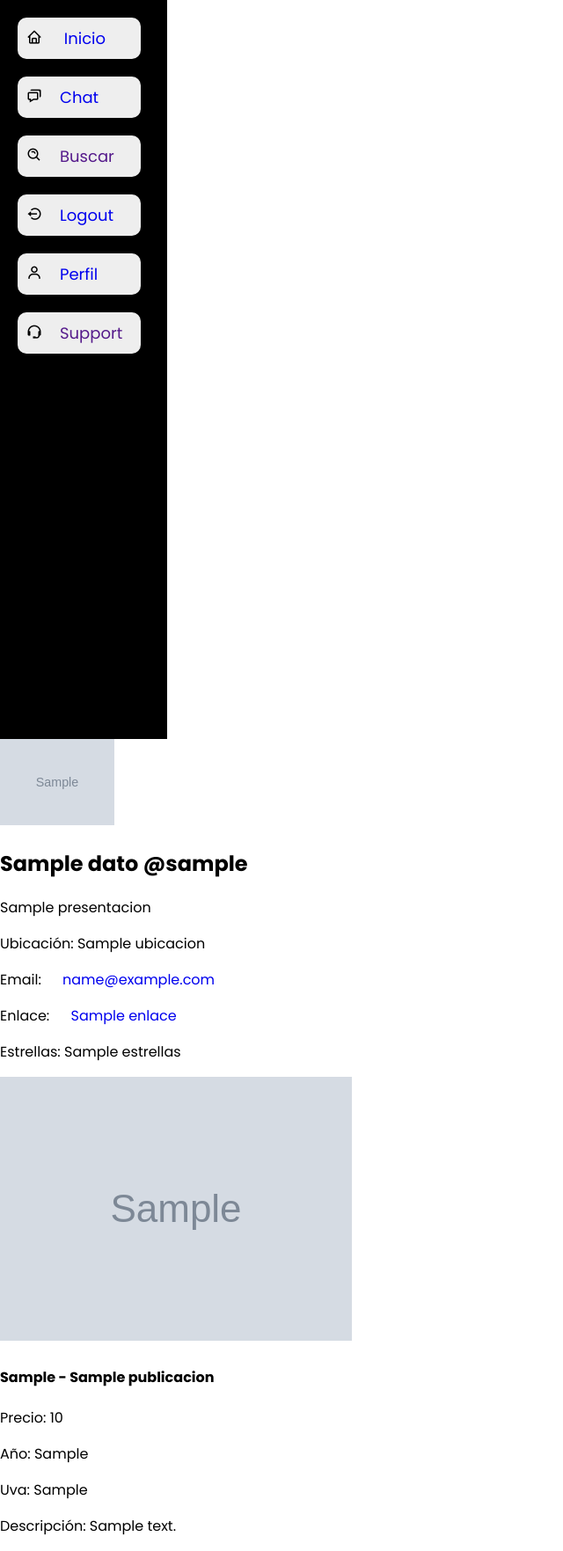
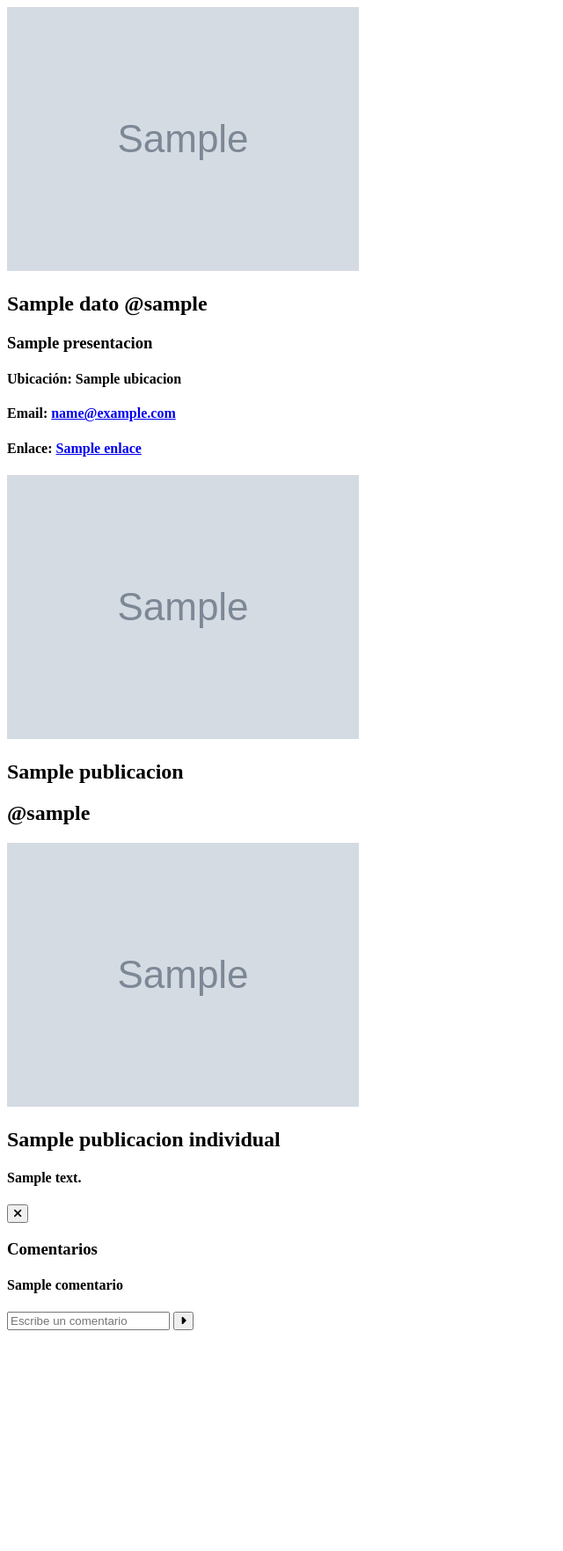
Before and after one commit to Franco4848/ProyectoFinal, a Python web app: template templates/perfil.html in a window 1280 px wide. Shown: the whole page at 88% size, without its empty margins (0-640 px from the left). After the commit the page ends 1512 px from the top, so only its background shows below. Run offline with Jinja, Linux system fonts and the light colour scheme; the template is opened without the code that fills it: most values are stand-ins (such as "Sample title", 1, 10 or a date in 2020); grey boxes marked "Sample" are stand-in pictures.

Commit message:
mejora en la estructura de html perfil para mayor organizacion junto con css

```diff
--- a/templates/perfil.html
+++ b/templates/perfil.html
@@ -3,16 +3,18 @@
 <head>
     <meta charset="UTF-8">
     <meta name="viewport" content="width=device-width, initial-scale=1.0">
-    <title>{{ datos['username'] }} - Perfil</title>
+    <title>@{{ datos['username'] }} - Perfil</title>
     <link rel="stylesheet" href="{{ url_for('static', filename='css/perfil.css') }}">
+    <link rel="stylesheet" href="https://cdnjs.cloudflare.com/ajax/libs/font-awesome/6.0.0-beta3/css/all.min.css">
 </head>
 <body>
-    {% include 'support.html' %}
-
+    {% if datos %}
+        <main class="contenido">
+            <section class="seccion-perfil">
                 <header>
                     {% with messages = get_flashed_messages() %}
                         {% if messages %}
-                <ul class="flash-messages">
+                            <ul class="mensaje-flash">
                                 {% for message in messages %}
                                     <li>{{ message }}</li>
                                 {% endfor %}
@@ -20,53 +22,104 @@
                         {% endif %}
                     {% endwith %}
                 </header>
+                <div class="datos-perfil">
 
-    <main class="profile-container">
-        <section class="profile-header">
                     {% if datos['fotoPerfil'] %}
-                <img src="{{ url_for('static', filename='perfil_uploads/' + datos['fotoPerfil']) }}" alt="Imagen de perfil de {{ datos['username'] }}" style="max-width: 130px; max-height: 130px;" class="profile-pic">
+                        <img src="{{ url_for('static', filename='perfil_uploads/' + datos['fotoPerfil']) }}" alt="Imagen de perfil de {{ datos['username'] }}" class="foto-perfil">
                     {% else %}
-                <img src="{{ url_for('static', filename= 'img/fotoPerfil.jpg') }}" alt="Imagen de perfil predeterminada" style="max-width: 130px; max-height: 130px;" class="profile-pic">
+                        <img src="{{ url_for('static', filename= 'img/fotoPerfil.jpg') }}" alt="Imagen de perfil predeterminada" class="foto-perfil">
                     {% endif %}
 
                     <h2>{{ datos['nombre_completo'] }} @{{ datos['username'] }}</h2>
 
-            <p>{{ datos['presentacion'] }}</p>
+                    <h3>{{ datos['presentacion'] }}</h3>
 
                     {% if datos['mostrarSiNo'] == 'fecha' %}
-                <p>Fecha de nacimiento: {{ fecha_perfil }}</p>
+                        <h4>Fecha de nacimiento: {{ fecha_perfil }}</h4>
                     {% elif datos['mostrarSiNo'] == 'edad' %}
-                <p>Edad: {{ edad }}</p>
+                        <h4>Edad: {{ edad }}</h4>
                     {% endif %}
 
-            <p>Ubicación: {{ datos['ubicacion'] }}</p>
+                    {% if datos['ubicacion'] %}
+                        <h4>Ubicación: {{ datos['ubicacion'] }}</h4>
+                    {%endif%}
 
-            <p>Email: <a href="mailto:{{datos['email']}}">{{ datos['email'] }}</a></p>
+                    {% if datos['email'] %}
+                        <h4>Email: <a href="mailto:{{datos['email']}}">{{ datos['email'] }}</a></h4>
+                    {% endif %}
 
-            <p>Enlace: <a href="{{ datos['enlace'] }}">{{ datos['enlace'] }}</a></p>
+                    {% if datos['enlace'] %}
+                        <h4>Enlace: <a href="{{ datos['enlace'] }}">{{ datos['enlace'] }}</a></h4>
+                    {% endif %}
 
-            <p>Estrellas: {{ datos['estrellas'] }}</p><!--preguntar a chatgpt como puede ser el sistema de las estrellas pero en
-            mi opinion deberia ser en una pestaña aparte despues de una compra
-            -->
+                    <!--<p>Estrellas: {{ datos['estrellas'] }}</p>-->
 
                     {% if current_user.id == datos['id_usuario'] %}
-                <a href="{{ url_for('editarPerfil') }}">Editar perfil</a><br>
+                        <button onclick="window.location.href='/editarPerfil'">Editar perfil</button><br>
                     {% endif %}
 
+                </div>
             </section>
 
-        <section class="publicaciones"><!--gacer modal aca tamb para mostrar publicacion en grande-->
+            <section class="seccion-publicaciones">
+                <div class="publicaciones">
+                    {% if publicaciones %}
                         {% for publicacion in publicaciones %}
-                <div class="publicacion">
-                    <img src="{{ url_for('static', filename='img/' + publicacion['fotoVino']) }}" alt="">
-                    <h4>{{ publicacion['tipoVino'] }} - {{ publicacion['nombreVino'] }}</h4>
-                    <p>Precio: {{ publicacion['precio'] }}</p>
-                    <p>Año: {{ publicacion['origenAño'] }}</p>
-                    <p>Uva: {{ publicacion['origenUva'] }}</p>
-                    <p>Descripción: {{ publicacion['descripcion'] }}</p>
+                            <div class="publicacion" onclick="window.location.href='/perfil/{{datos.id_usuario}}/{{publicacion.publi_id}}'">
+                                <div id="publicacion-contenido">
+                                    <img src="{{ url_for('static', filename='uploads/' + publicacion['imagen']) }}" alt="{{ publicacion['titulo'] }}" class="foto-general">
+                                    <h2 class="titulo">{{ publicacion['titulo'] }}</h2>
+                                </div>
                             </div>
                         {% endfor %}
+                    {% else %}
+                        <p>No hay publicaciones disponibles.</p>
+                    {% endif %}
+                </div>
             </section>
-    </main
+            {% if publicacion_individual %}
+                <div class="modal-publicacion" id="modal-publicacion" style="display: block;" >
+                    <div class="modal-contenido-publicacion">
+                        <div class="info-publicacion">
+                            <h2 class="username">@{{ datos['username'] }}</h2>
+                            <img src="{{ url_for('static', filename='uploads/' + publicacion_individual['imagen']) }}" alt="{{ publicacion_individual['titulo'] }}" class="foto-detallada">
+                            <h2 class="titulo2">{{ publicacion_individual['titulo'] }}</h2>
+                            <h4 class="descripcion">{{ publicacion_individual['descripcion'] }}</h4>
+                        </div>
+                        <div class="seccion-comentarios">
+                            <button class="boton-volver" onclick="window.location.href='/perfil/{{ datos.id_usuario }}'" ><i class="fa-solid fa-xmark"></i></button>
+                            <h3>Comentarios</h3>
+                            <div class="comentarios" >
+                                {% if publicacion_individual['comentarios'] %}
+                                    {% for comentario in publicacion_individual['comentarios'] %}
+                                        <div>
+                                            <h4 class="comentario">{{ comentario }}</h4>
+                                        </div>
+                                    {% endfor %}
+                                {% else %}
+                                    <h4 class="comentario">No hay comentarios.</h4>
+                                {% endif %}
+                            </div>
+                            <form action="/add_comment/{{ publicacion_individual['publi_id'] }}" method="post" class="form-comentario">
+                                <input type="text" name="descripcion" placeholder="Escribe un comentario">
+                                <button type="submit"><i class="fa-solid fa-caret-right"></i></button>
+                            </form>
+                        </div>
+                    </div>
+                </div>
+            {% endif %}
+        </main>
+        <script>
+            window.onclick = function(event) {
+                var modal = document.getElementById('modal-publicacion');
+                if (event.target == modal) {
+                    var id_usuario = "{{datos['id_usuario']}}";
+                    window.location.href = '/perfil/' + (id_usuario);
+                }
+            }
+        </script>
+    {% else %}
+        <h1>No se encontró el perfil.</h1>
+    {% endif %}
 </body>
 </html>
```
Lines whose indentation alone changed are shown as unchanged.
